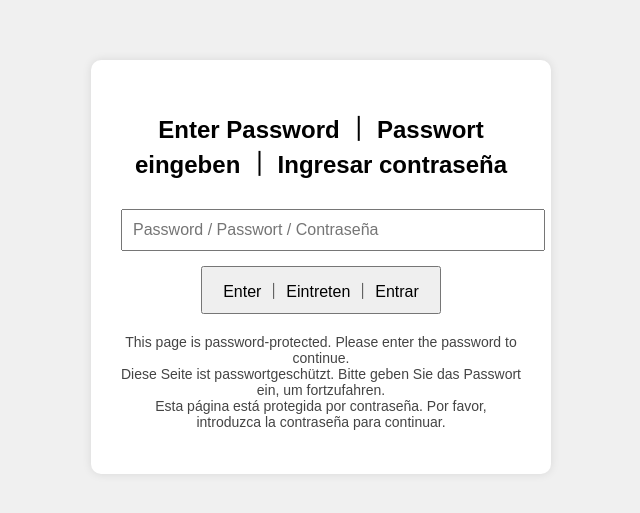
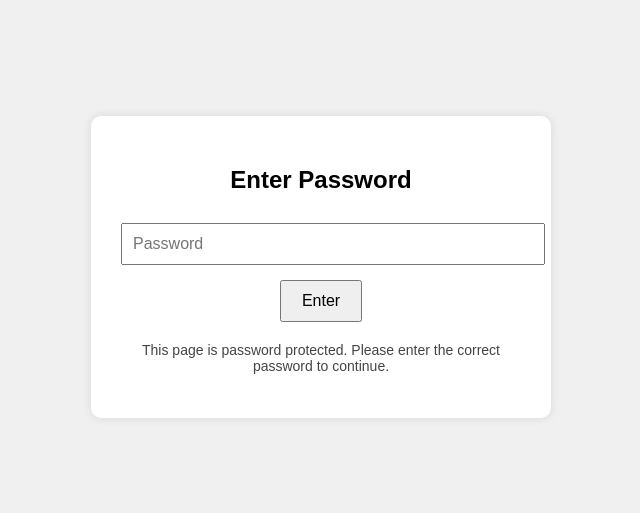
Before and after one commit to davewu0216/Password-Page, a plain HTML site: page index.html in a window 1280 px wide. Shown: the part 141-654 px from the top of the page, without its empty margins (319-959 px from the left). Drawn offline with Linux system fonts and the light colour scheme.

Commit message:
Update index.html

```diff
--- a/index.html
+++ b/index.html
@@ -1,8 +1,8 @@
 <!DOCTYPE html>
 <html lang="en">
 <head>
-  <meta charset="UTF-8">
-  <meta name="viewport" content="width=device-width, initial-scale=1.0">
+  <meta charset="UTF-8" />
+  <meta name="viewport" content="width=device-width, initial-scale=1.0"/>
   <title>Password Protected</title>
   <style>
     body {
@@ -47,24 +47,18 @@
       if (input === correct) {
         window.location.href = "https://davewu0216.github.io/company-catalog/";
       } else {
-        alert("Incorrect password ｜ Falsches Passwort ｜ Contraseña incorrecta");
+        alert("Incorrect password. Please try again.");
       }
     }
   </script>
 </head>
 <body>
   <div class="box">
-    <h2>
-      Enter Password ｜ Passwort eingeben ｜ Ingresar contraseña
-    </h2>
-    <input type="password" id="password" placeholder="Password / Passwort / Contraseña">
-    <br>
-    <button onclick="checkPassword()">Enter ｜ Eintreten ｜ Entrar</button>
-    <p>
-      This page is password-protected. Please enter the password to continue.<br>
-      Diese Seite ist passwortgeschützt. Bitte geben Sie das Passwort ein, um fortzufahren.<br>
-      Esta página está protegida por contraseña. Por favor, introduzca la contraseña para continuar.
-    </p>
+    <h2>Enter Password</h2>
+    <input type="password" id="password" placeholder="Password" />
+    <br />
+    <button onclick="checkPassword()">Enter</button>
+    <p>This page is password protected. Please enter the correct password to continue.</p>
   </div>
 </body>
 </html>
```
